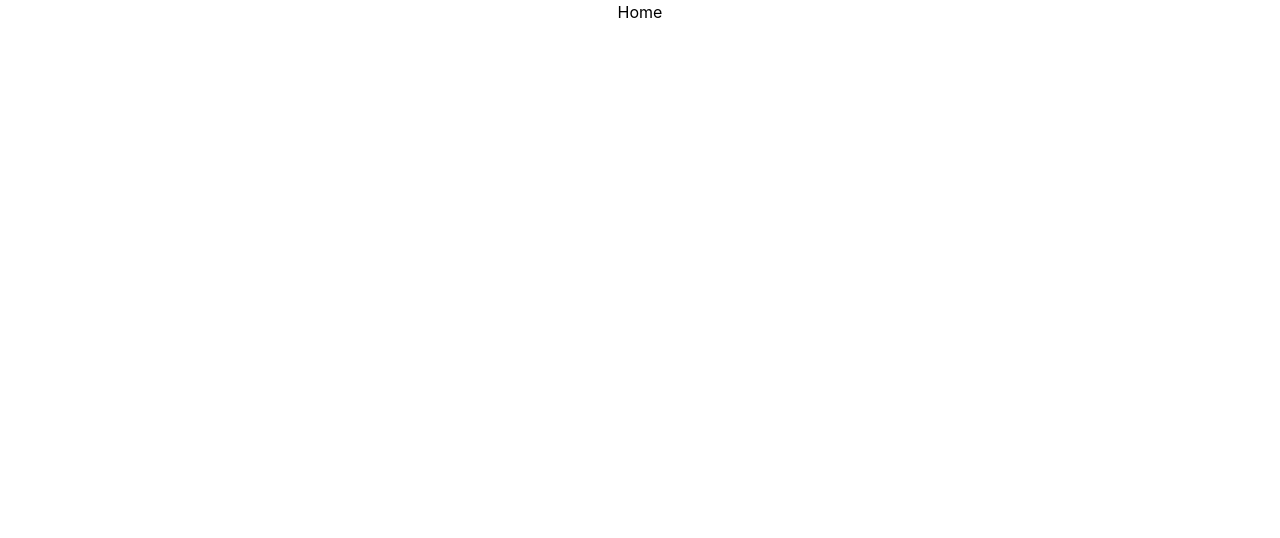
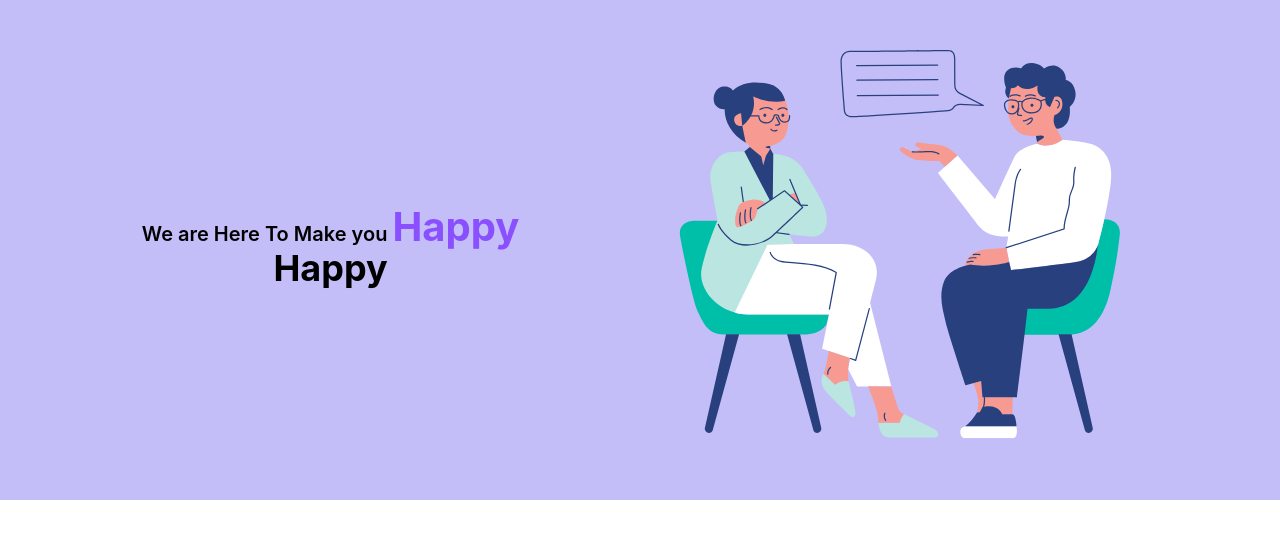
Before and after one commit to rozhiar-tech/Happy, a React (Create React App) app: page / in a window 1280 px wide. Shown: the top 538 px of the page. Built offline with nearby package versions, Linux system fonts and the light colour scheme.

Commit message:
added the image and the text

```diff
--- /dev/null
+++ b/src/components/firstSection.js
@@ -0,0 +1,20 @@
+
+import React from "react";
+import "./styles/firstSection.css";
+import therapy from "../assets/therapy.svg";
+
+
+const FirstSection = () => {
+    return (
+        <div className="first w-full sm:flex justify-between ">
+        <div  className="ml-auto m-auto">
+             <p  className="  text-xl font-semibold">We are Here To Make you <span className="happy">Happy</span></p>
+             <p  className="  text-4xl font-bold">Happy</p>
+        </div>
+
+             <img src={therapy} alt="therapy" className="mr-auto"/>
+        </div>
+    );
+    }
+
+export default FirstSection;
--- /dev/null
+++ b/src/components/styles/firstSection.css
@@ -0,0 +1,14 @@
+
+.first{
+    background-color: #C3BEF7;
+    padding: 50px 0;
+    text-align: center;
+    height: 500px;
+}
+
+.happy{
+    font-size: 40px;
+    font-weight: 700;
+    color: #8A4FFF;
+    margin-bottom: 20px;
+}
--- a/src/pages/home.js
+++ b/src/pages/home.js
@@ -1,10 +1,11 @@
 import React from "react";
+import FirstSection from "../components/firstSection";
 
 
 function Home() {
   return (
     <div>
-      <h1>Home</h1>
+      <FirstSection/>
     </div>
   );
 }
```
Also changed, not shown: src/assets/therapy.svg (added).
